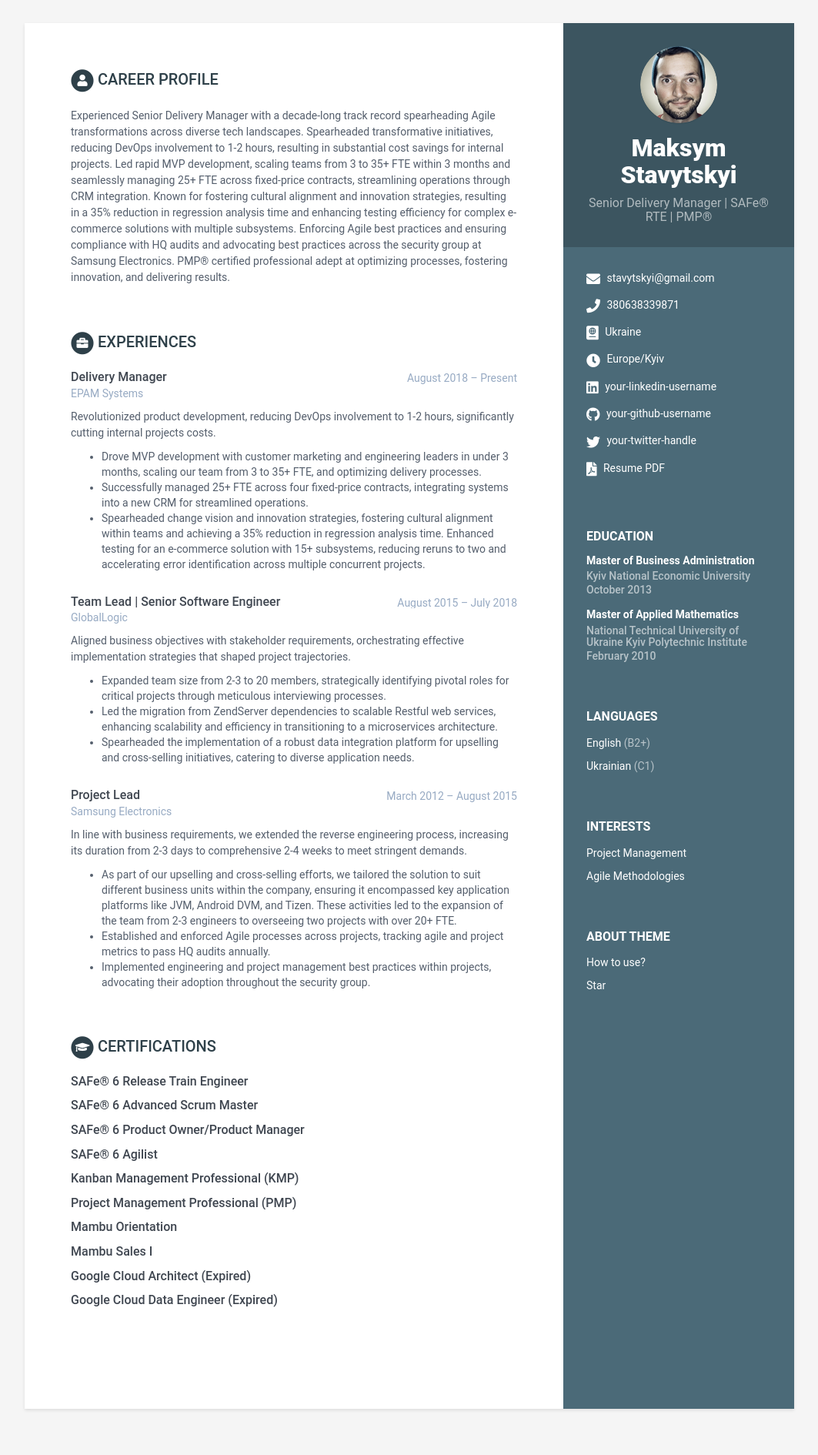
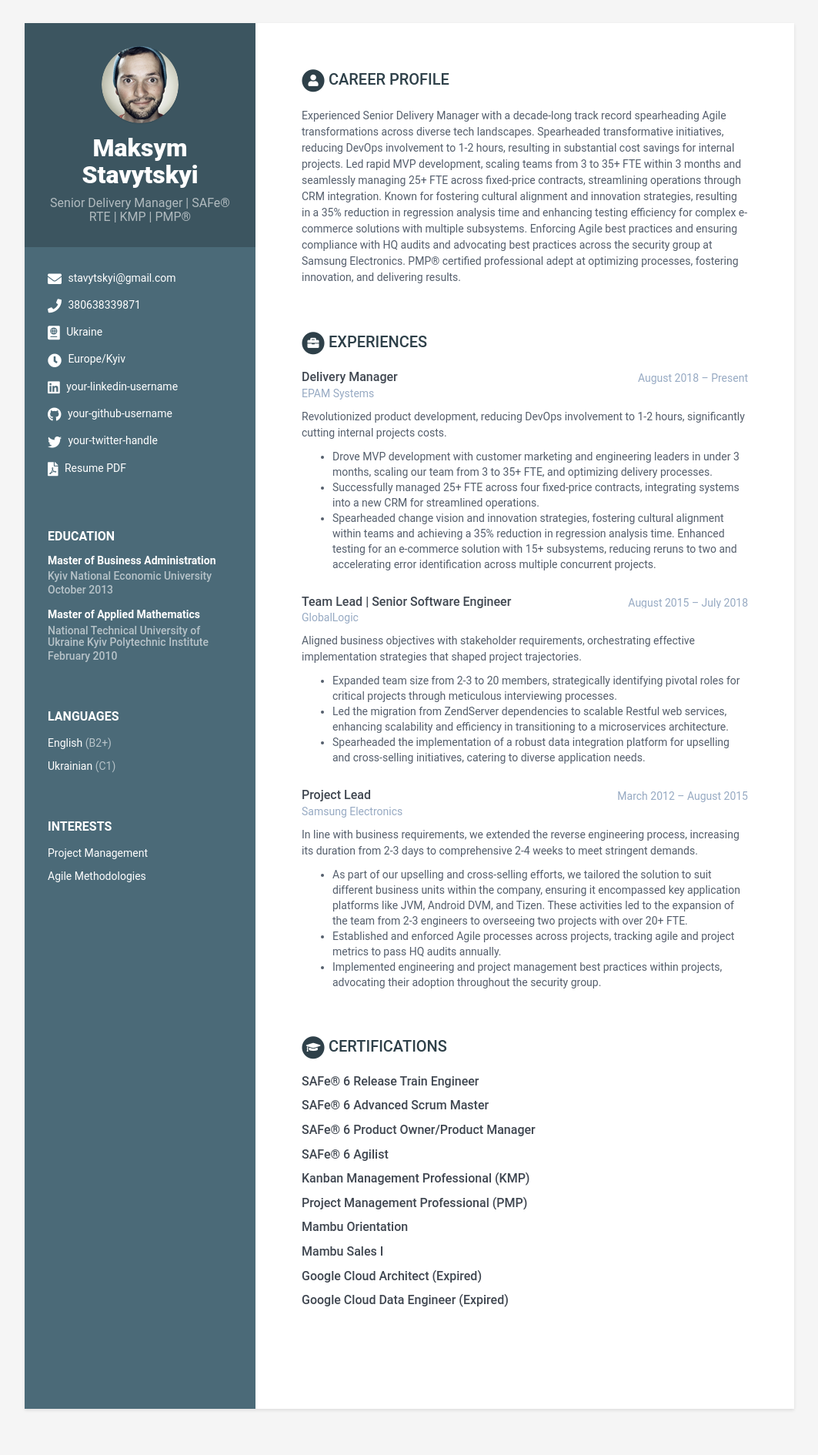
Before and after one commit to stavytskyi/cv-try, a Jekyll site: the page built from index.html, in a window 1280 px wide. Shown: the whole page at 77% size, without its empty margins (108-1171 px from the left). Built offline with Jekyll 4.4.1, drawn with Linux system fonts in a browser that asks for light colours.

Commit message:
change sidebar position to the left and disable about block

```diff
--- a/_data/data.yml
+++ b/_data/data.yml
@@ -3,12 +3,12 @@
 #
 
 sidebar:
-    position: right
-    about: True
+    position: left
+    about: False
     education: True
 
     name: Maksym Stavytskyi
-    tagline: Senior Delivery Manager | SAFe® RTE | PMP®
+    tagline: Senior Delivery Manager | SAFe® RTE | KMP |  PMP®
     avatar: profile.png
 
     email: stavytskyi@gmail.com
```
